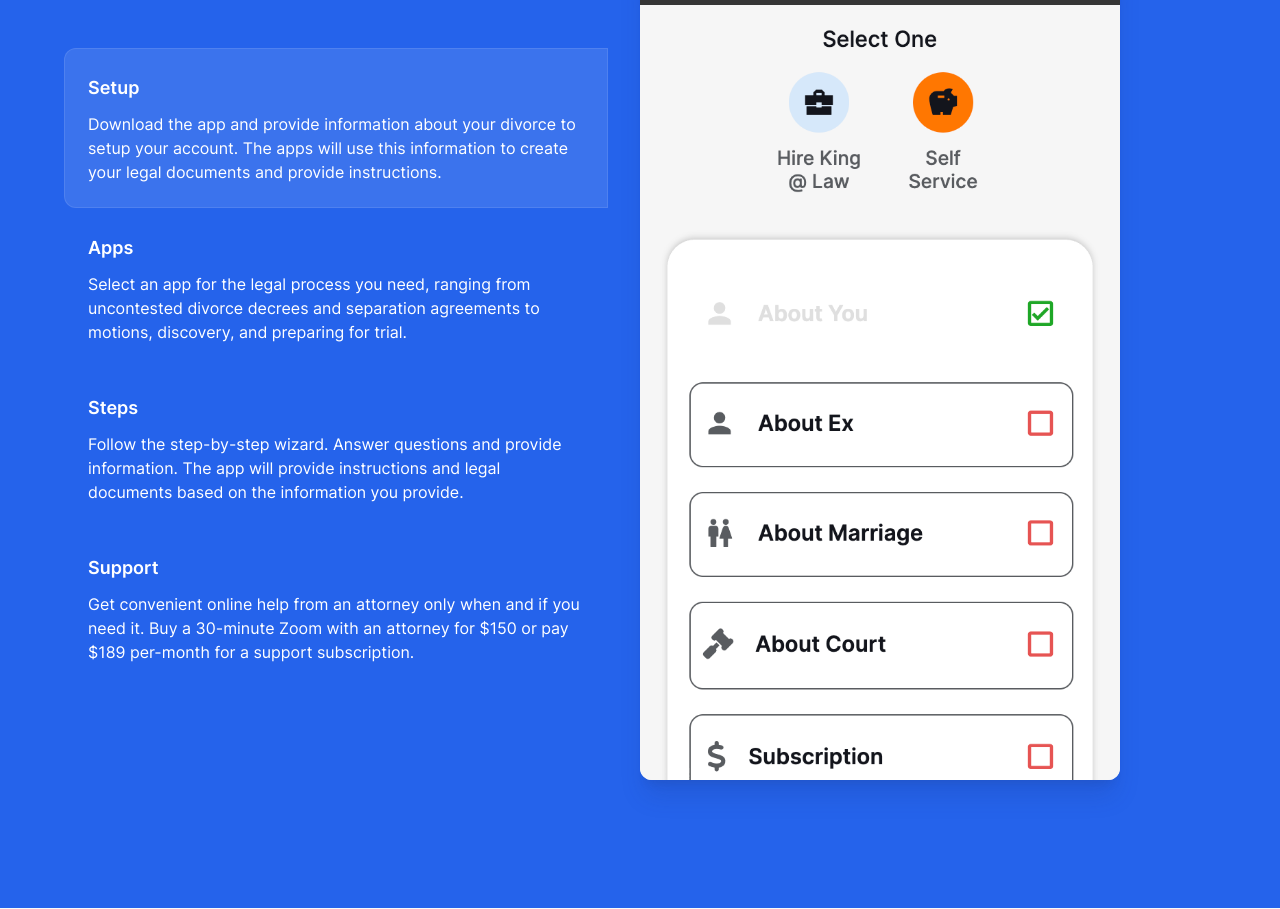
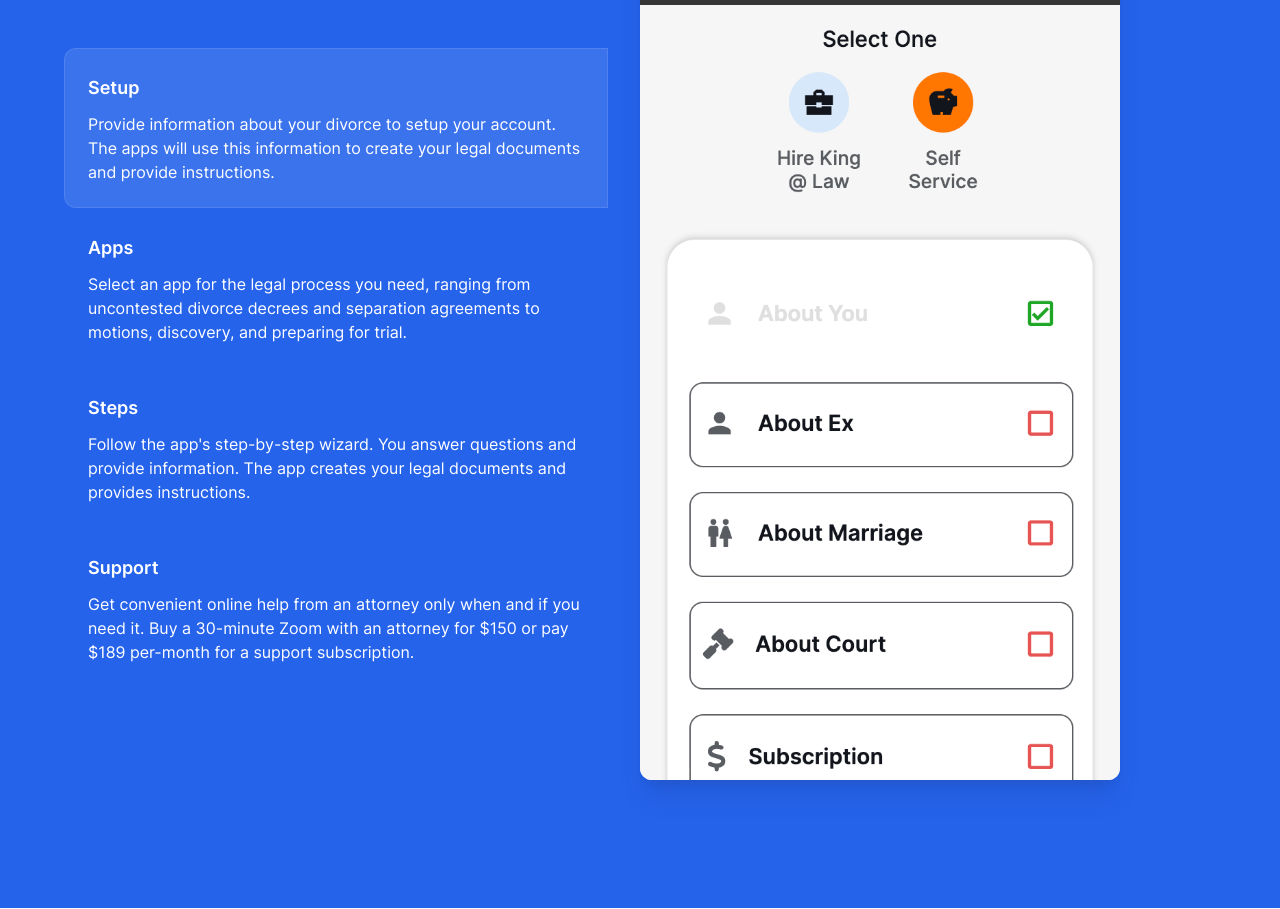
Before and after one commit to David44357/KingLawWebsite, a Next.js app: page /prometheus in a window 1280 px wide. Shown: the part 1775-2684 px from the top of the page. Built offline with nearby package versions, Linux system fonts and the light colour scheme.

Commit message:
Update PromPrimaryFeatures.jsx

```diff
--- a/src/components/PromPrimaryFeatures.jsx
+++ b/src/components/PromPrimaryFeatures.jsx
@@ -15,7 +15,7 @@ const features = [
   {
     title: 'Setup',
     description:
-      "Download the app and provide information about your divorce to setup your account. The apps will use this information to create your legal documents and provide instructions.",
+      "Provide information about your divorce to setup your account. The apps will use this information to create your legal documents and provide instructions.",
     image: screenshotProvideInfo,
   },
   {
@@ -27,7 +27,7 @@ const features = [
   {
     title: 'Steps',
     description:
-      "Follow the step-by-step wizard. Answer questions and provide information. The app will provide instructions and legal documents based on the information you provide.",
+      "Follow the app\'s step-by-step wizard. You answer questions and provide information. The app creates your legal documents and provides instructions.",
     image: screenshotInstructions,
   },
   {
```
